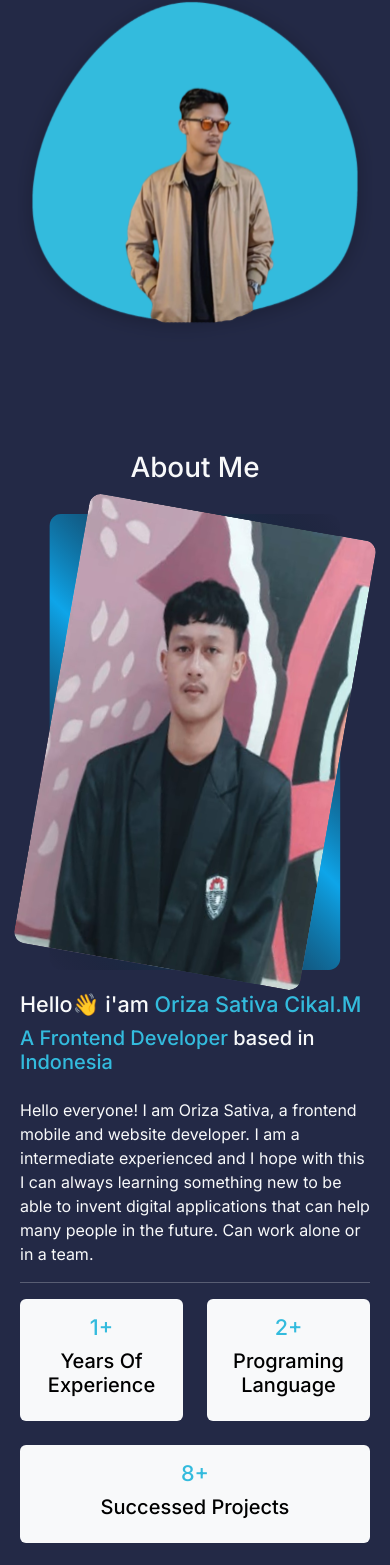
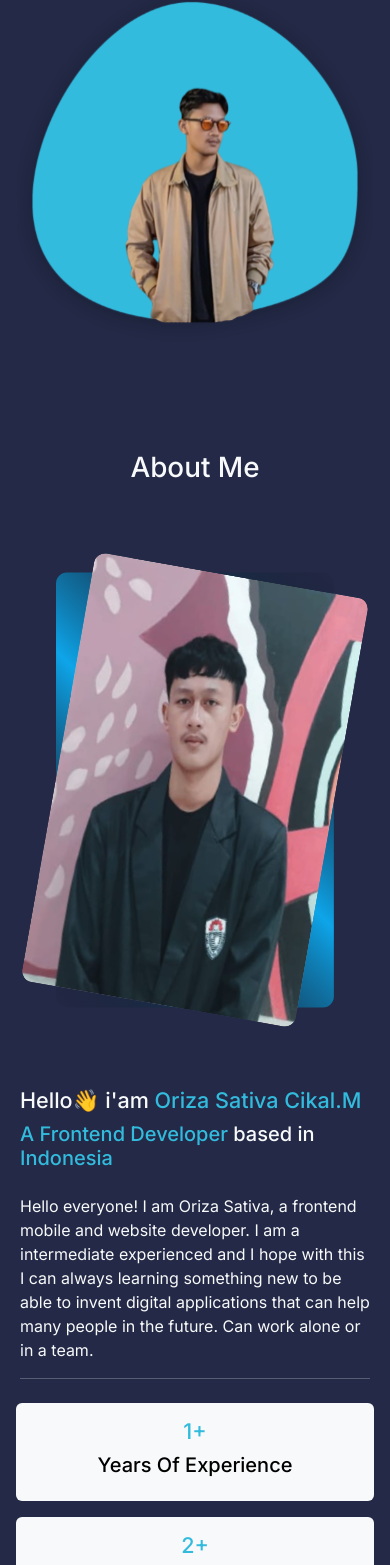
Before and after one commit to Orizaaaaa/MY-portofolio, a React (Vite) app: page / in a window 390 px wide. Shown: the part 393-1958 px from the top of the page. Built offline with nearby package versions, Linux system fonts and the light colour scheme; a web font is replaced by a local one.

Commit message:
responsive about me

```diff
--- a/src/pages/AboutMe/AboutMe.jsx
+++ b/src/pages/AboutMe/AboutMe.jsx
@@ -11,7 +11,7 @@ function AboutMe() {
         <section className='aboutMe mb-5 px-2' id="aboutMe" >
             <h1 className="text-center text-light" >About Me</h1>
             <div className="row d-flex justify-content-center align-items-center">
-                <div className="col-lg-4 col-12 d-flex justify-content-center align-items-center mx-auto">
+                <div className="col-lg-4 col-12 d-flex justify-content-center align-items-center m-lg-0 m-5">
                     <img src={aboutImage} alt="" />
                 </div>
 
@@ -27,15 +27,17 @@ function AboutMe() {
                         <div className="row d-flex justify-content-between text-black ">
 
                             {AboutmeUtils.map((item, index) => (
-                                <div className={`col-lg-4 col-${index === AboutmeUtils.length - 1 ? '12 mt-lg-0  mt-4' : '6'}`} key={index}>
+                                <div className={`col-lg-4 p-2 col-sm-${index === AboutmeUtils.length - 1 ? '12 ' : '6'} col-12 `} key={index}>
                                     <div className='bg-light text-center rounded-2 px-2 py-3'>
                                         <h4>{item.year}</h4>
                                         <h5>{item.title}</h5>
                                     </div>
                                 </div>
                             ))}
+                            <div className="p-2">
+                                <button className='mt-4 rounded-3 d-flex justify-content-center gap-2 align-items-center btn w-100'>Contact With Me  <ChatFill /> </button>
+                            </div>
 
-                            <button className='mt-4 rounded-3 d-flex justify-content-center gap-2 align-items-center btn '>Contact With Me  <ChatFill /> </button>
                         </div>
 
                     </div>
--- a/src/pages/AboutMe/aboutme.css
+++ b/src/pages/AboutMe/aboutme.css
@@ -4,7 +4,7 @@
 
 #aboutMe .row .col-lg-4 img {
     height: 500px;
-    width: 380px;
+    width: 100%;
 }
 
 #aboutMe .row .col-lg-4 h4 {
@@ -19,3 +19,36 @@
     border: 1px solid #0EA5E9;
     color: #0EA5E9;
 }
+
+@media screen and (max-width:1142px) {
+
+    #aboutMe .row .col-lg-4 h5 {
+        font-size: 16px;
+    }
+
+}
+
+@media screen and (max-width:992px) {
+
+    #aboutMe .row .col-lg-4 h5 {
+        font-size: 20px;
+    }
+
+}
+
+@media screen and (max-width:386px) {
+    #aboutMe .row .col-lg-8 .AboutMySelf h4 {
+        font-size: 19px;
+
+    }
+
+    #aboutMe .row .col-lg-8 .AboutMySelf h5 {
+        font-size: 17px;
+
+    }
+
+    #aboutMe .row .col-lg-8 .AboutMySelf p {
+        font-size: 14px;
+
+    }
+}
```
